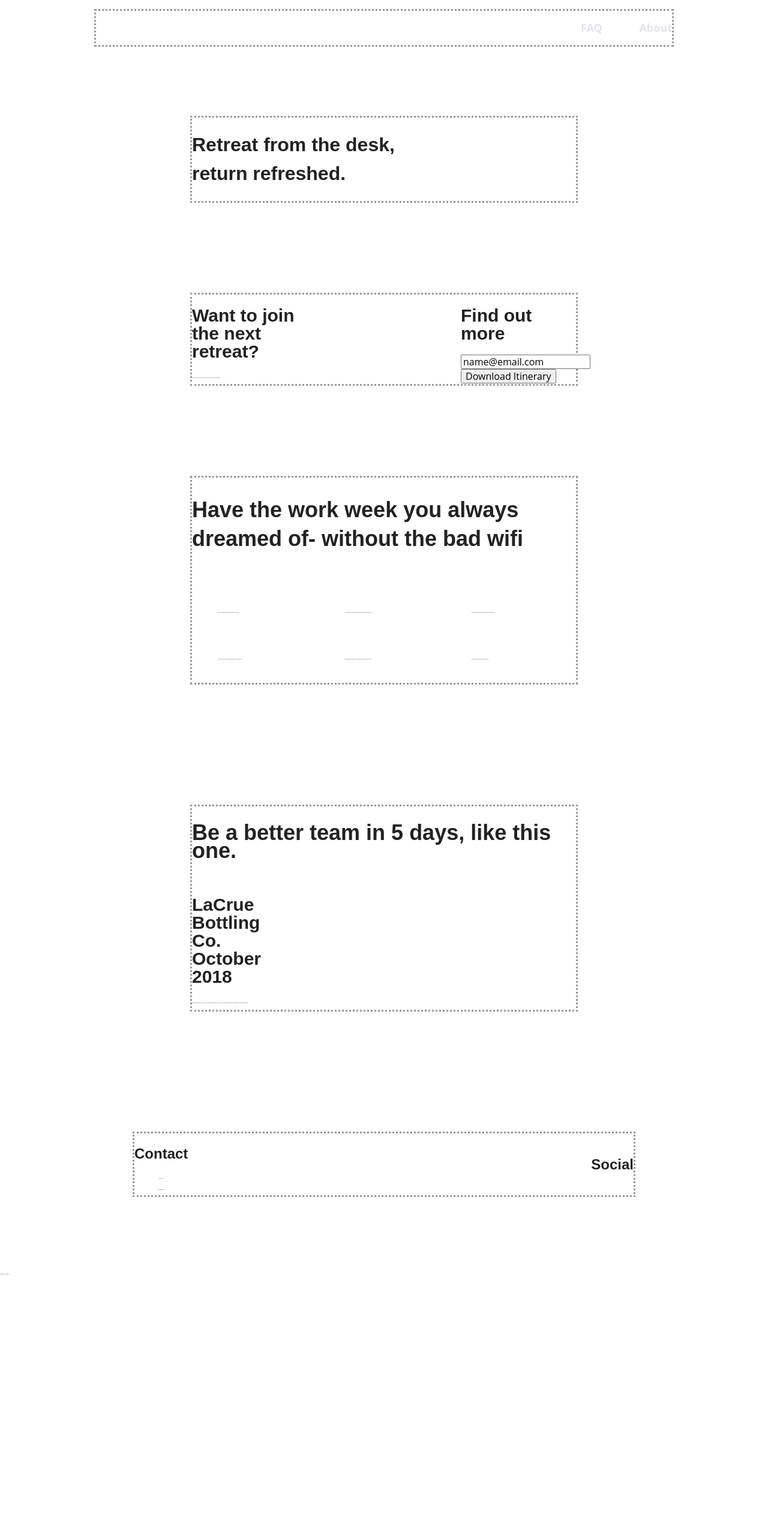
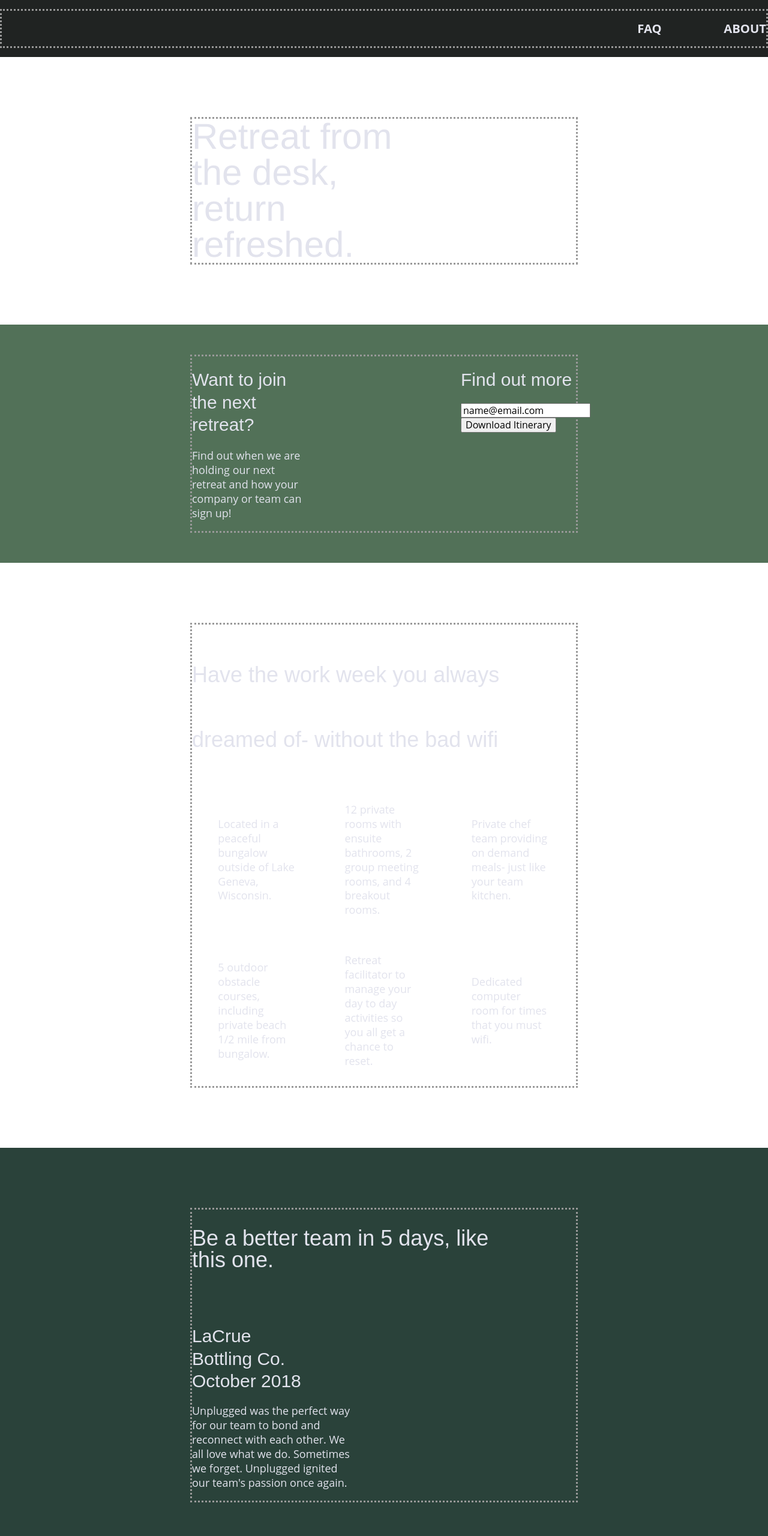
Before and after one commit to Dev-Wy/Unplugged, a website built with Parcel: page index.html in a window 1280 px wide. Shown: the top 2560 px of the page at 60% size. Before the commit the page ends 2153 px from the top, so only its background shows below. Built offline with nearby package versions, Linux system fonts and the light colour scheme.

Commit message:
Text styling

```diff
--- a/css/main.css
+++ b/css/main.css
@@ -95,12 +95,11 @@
   font-family: 'Open Sans', sans-serif;
   font-size: 1em;
   text-align: left;
+  color: #e2e3ed;
 }
 
 ul,
 ol {
-  font-size: 1.125em;
-  font-weight: bold;
   list-style-type: none;
 }
 
@@ -109,15 +108,17 @@
   text-decoration: none;
 }
 
-h1 {
+/*h1 {
   font-family: 'Poppins', Arial, Helvetica, sans-serif;
   font-size: 2.25em;
   line-height: 2.6875em;
-}
+  font-weight: 500;
+}*/
 
 h2 {
   font-family: 'Poppins', sans-serif;
   font-size: 1.875em;
+  font-weight: 500;
 }
 
 h3,
@@ -125,6 +126,7 @@
   font-family: 'Poppins', sans-serif;
   font-size: 1.125em;
   margin: 20px 0;
+  font-weight: 500;
 }
 
 p {
@@ -132,7 +134,7 @@
   line-height: 1.285em;
 }
 
-.reviews h2 {
+/*.reviews h2 {
   line-height: 30px;
 }
 
@@ -150,18 +152,13 @@
 
 figure {
 
-}
+}*/
 
 address {
  font-style: normal;
 }
 
 .content-wrapper {
-
-}
-
-
-   .content-wrapper {
   width: 90%;
   margin: 50px 0;
   border: 3px dotted #999;
@@ -175,6 +172,7 @@
   justify-content: center;
   align-items: center;
   flex-flow: row wrap;
+  background-color: #202322;
 }
 
 header {
@@ -192,6 +190,7 @@
   margin: 10px 0 20px 0;
   width: 100%;
   height: 1px;
+  background-color: #3a3a3a;
 }
 header nav {
   display: flex;
@@ -199,6 +198,9 @@
   align-items: center;
   flex-flow: row wrap;
   width: 60%;
+  font-size: 1.125em;
+  font-weight: 700;
+  text-transform:uppercase
 }
 
 header nav ul {
@@ -207,8 +209,13 @@
   width: 100%;
 }
 
+header nav ul li {
+  font-size: 1.125em;
+}
+
 /* Footer */
 footer {
+  text-align:center;
   flex-direction: column;
 }
 
@@ -223,7 +230,6 @@
 
 footer .contact {
   margin-bottom: 50px;
-  text-align:center;
 }
 
 footer .social-icons {
@@ -252,6 +258,13 @@
   flex-flow: row wrap;
 }
 
+.hero-area h1 {
+  font-size: 2.25em;
+  font-family: 'Poppins', Helvetica, Arial, sans-serif;
+  font-weight: 500;
+  line-height: 1.2;
+}
+
 /* Aside */
 
 aside {
@@ -259,26 +272,36 @@
   justify-content: center;
   align-items:center;
   flex-flow: row wrap;
+  background-color: #527158;
 }
 
-/***
-aside h3{
-  margin: 20px 0;
+aside .form {
+  margin-top: 30px;
 }
 
-aside p {
-  margin-bottom: 30px;
-}
-input .text {
-  padding: 1em 0;
-  margin-bottom: 20px;
+input [type=text] {
+  box-sizing: border-box;
+  width: 100%;
+  color: #2a423a;
+  font-style: italic;
+  padding: 1em;
+  /*font-weight: 500;*/
 }
 
-input .button {
+input [type=button] {
+  width: 100%;
   padding: 20px 0;
   margin-top: 20px;
+  background-color: #2a423a;
+  font-family: 'Poppins', Arial, Helvetica, sans-serif;
+  font-weight: 500;
+  font-size: 1.125em;
+  color: #e2e3ed;
+  border: none;
+  text-align: center;
+  text-transform: uppercase;
 }
-***/
+
 /* Features */
 
 .features {
@@ -314,10 +337,12 @@
   display: flex;
   justify-content:center;
   flex-flow: row wrap;
+  background-color: #2a423a;
 }
 
 .reviews h2 {
   margin-bottom: 40px;
+  line-height:1em;
 }
 
 .reviews h3 {
@@ -333,6 +358,7 @@
   justify-content:center;
   align-items:center;
   flex-flow: row wrap;
+  background-color: #527158;
 }
 
 /*.mission-content p{
@@ -340,6 +366,7 @@
 }*/
 
 .contact-section {
+  background-color: #2a423a;
   display: flex;
   justify-content: center;
   align-items: center;
@@ -360,6 +387,7 @@
   justify-content:center;
   align-items:center;
   flex-flow:row wrap;
+  background-color: #527158;
 }
 
 .faq .content-wrapper {
@@ -371,10 +399,15 @@
 }
 .faq h2 {
   margin-bottom: 40px;
+  line-height: 1em;
 }
 
 .faq-content {
   margin-bottom: 50px;
+}
+
+.faq-content h4 {
+  line-height: 1.333em;
 }
 
 /* ==========================================================================
@@ -469,41 +502,46 @@
 /*Tablet styles here*/
 
 /* General styles */
-h1 {
-  font-size: 3em;
-  line-height: 48px;
+
+.content-wrapper {
+  width: 640px;
+  margin: 100px 0;
 }
 
+/*h1 {
+  font-size: 3em;
+  line-height: 3em;
+}*/
+
 h2 {
-  line-height: 48px;
-  font-size: 1.875em;
+  font-size: 2.25em;
+  line-height: 3em;
+
 }
 
 h3 {
-  line-height: 30px;
   font-size: 1.5em;
+  line-height: 1.25em;
 }
 
 
-footer h4,
+/*footer h4,
 .contact h4 {
   font-size: 1.5em;
 }
 
 footer p {
-  line-height: 18px;
+  font-size: 1.25em;
+  line-height: 1.125em;
 }
 
 .faq h4,
 .faq p {
   font-size: .875em;
-  line-height: 15.75px;
+  line-height: .984em;
 }
+*/
 
-.content-wrapper {
-  width: 640px;
-  margin: 100px 0;
-}
 
 /* Header */
 
@@ -518,6 +556,9 @@
   justify-content: space-between;
 }
 
+header figure {
+  width: 30%;
+}
 /*header img {
   width: 30%;
 }*/
@@ -533,6 +574,14 @@
 .header-divider {
  /* width:35%;*/
   display: none;
+}
+
+/* Hero Area */
+
+.hero-area h1 {
+  font-size: 3em;
+  line-height: 1;
+  margin: 0;
 }
 
 /*Aside*/
@@ -551,6 +600,9 @@
 }
 
 /* Features*/
+.features h2 {
+  margin-bottom: 20px;
+}
 
 .features article {
   display: flex;
@@ -570,11 +622,11 @@
   display:flex;
   justify-content:space-between;
   flex-wrap: wrap;
-}
+}*/
 
 .reviews h2 {
-  width: 80%;
-}*/
+  width: 85%;
+}
 
 .reviews article {
   display: flex;
@@ -585,21 +637,31 @@
   width: 49%;
 }
 
+.reviews h3 {
+  width: 75%;
+  margin: 0;
+}
 /* Footer */
 footer .content-wrapper {
   width: 65%;
   margin: 100px 0;
 }
 
-.footer-content {
+footer .footer-content {
  /* width:80%;*/
   display: flex;
   justify-content: space-between;
   align-items: center;
+  flex-direction: row;
 }
 
 footer .contact {
   margin-bottom: 0;
+}
+
+footer h4 {
+  font-size: 1.5em;
+  margin-bottom: 40px;
 }
 
 footer .copyright {
@@ -634,9 +696,7 @@
 }
 
 /****** Tablet FAQ Page ******/
-header {
-  padding: 15px 0;
-}
+
 
 .faq .content-wrapper {
   justify-content: space-between;
@@ -650,23 +710,30 @@
   width: 100%;
 }
 
+.faq h4,
+.faq p {
+  font-size: .875em;
+  line-height: 1.125em;
+}
+
 }
 @media only screen and (min-width: 1200px) {
 /*Desktop styles here*/
 
 /* General styles */
-h1 {
+header {
+  padding: 15px 0;
+}
+
+.content-wrapper {
+  max-width: 960;
+}
+/*h1 {
   font-size: 3.75em;
-}
+}*/
 
 h2 {
   font-size: 2.25em;
-}
-
-.faq h2,
-.about h2,
-.mission h2 {
-  font-size: 3em;
 }
 
 h3,
@@ -676,10 +743,10 @@
 
 p {
   font-size: 1.125em;
-  line-height: 24px;
+  line-height: 1.333;
 }
 
-.faq h4,
+/*.faq h4,
 p {
   font-size: 1.125px;
   line-height: 18px;
@@ -687,12 +754,7 @@
 
 .faq h4 {
   line-height: 24px;
-}
-
-
-.content-wrapper {
-  max-width: 960px;
-}
+}*/
 
 /* Header */
 
@@ -708,17 +770,18 @@
 
 /*Hero*/
 .hero-area h1 {
+  font-size: 3.75em;
   width: 60%;
 }
 
 /* Aside */
 
 aside .content-wrapper {
-  margin: 50px 0;
-  display: flex;
+  /*margin: 50px 0;
+  display: flex;*/
   justify-content: space-between;
-  flex-flow: row wrap;
- /* width: 80%; */
+  /*flex-flow: row wrap;
+  width: 80%; */
 }
 
 aside .content-wrapper .form-description,
@@ -727,6 +790,9 @@
  /* margin: 0 10%; */
 }
 
+.form-description p {
+   font-size: 1.125em;
+}
 /* Features*/
 
 /*.features-items {
@@ -752,22 +818,39 @@
 }*/
 
 /* Reviews */
+.reviews h2 {
+  padding-bottom: 50px;
+}
+
 .reviews article div {
   width: 42%;
 }
 
+footer h4 {
+  font-size: 1.875em;
+}
 /**** Desktop About Page ****/
 
 .mission h2, .contact-section .content-wrapper h2 {
   width: 95%;
+  font-size: 3em;
 }
 
+.contact-content h4 {
+  font-size: 1.875em;
+}
 /**** Desktop FAQ Page ****/
 
 .faq h2 {
   width: 100%;
+  font-size: 3em;
 }
 
+.faq h4,
+.faq p {
+  font-size: 1.125em;
+  line-height:1em
+}
 }
 /* ==========================================================================
    Print styles.
```
